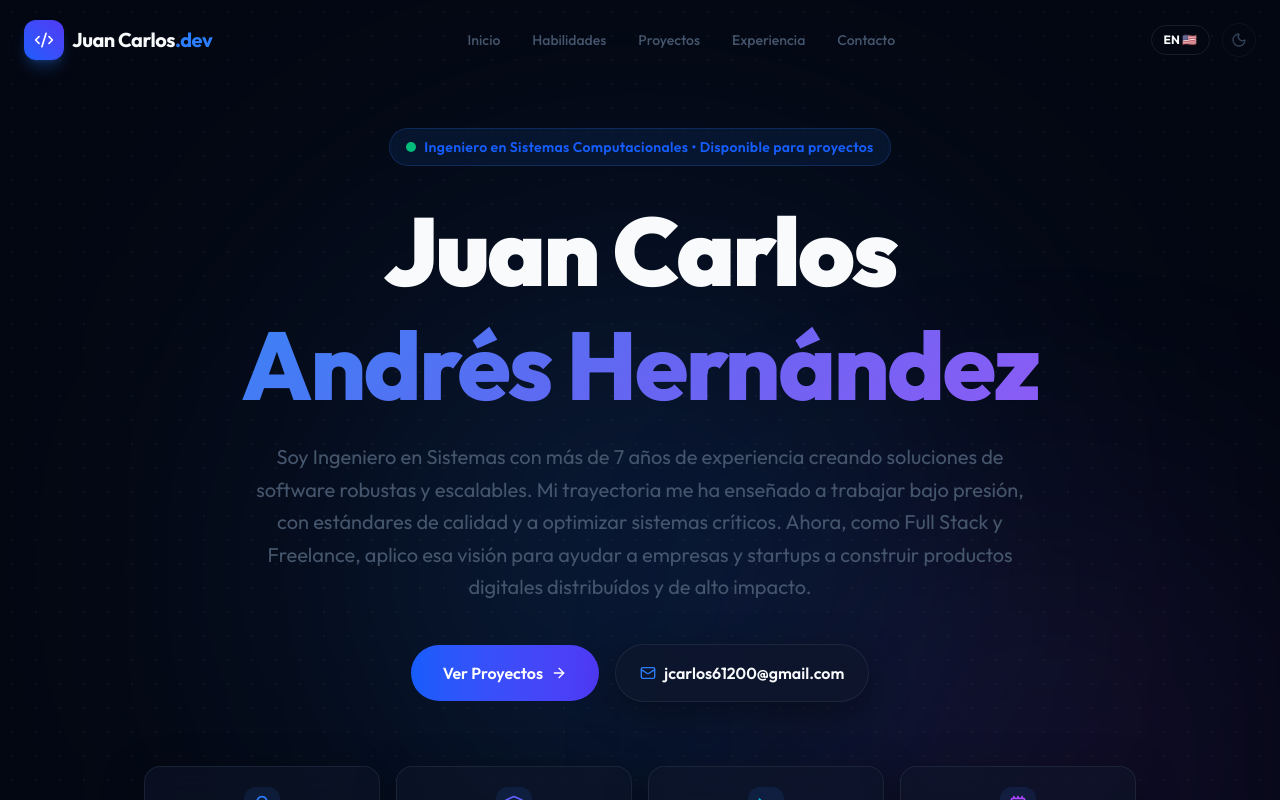
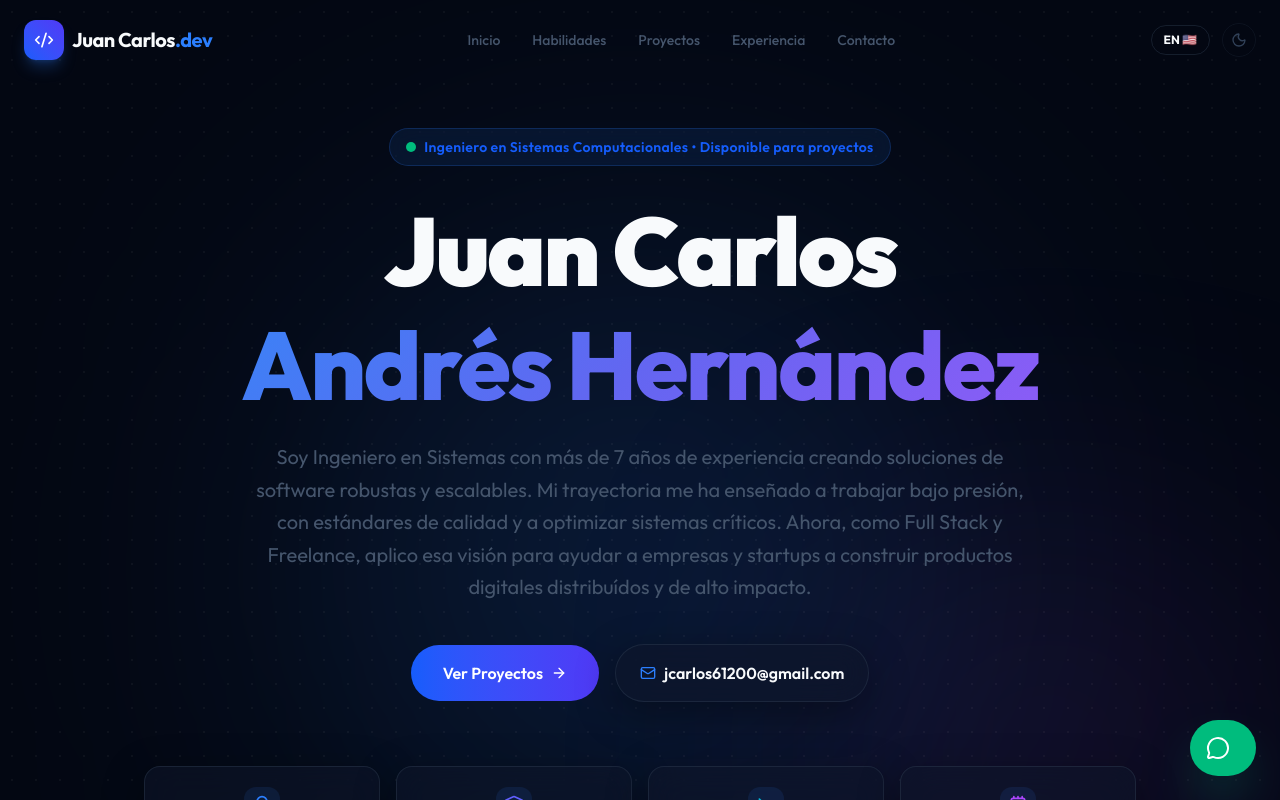
Before and after one commit to mscandy3312/portafolio, a Next.js app: page / in a window 1280 px wide. Shown: the top 800 px of the page. Built offline with nearby package versions, Linux system fonts and the light colour scheme.

Commit message:
Añadido OpenGraph SEO metadata y widget flotante de WhatsApp

```diff
--- a/src/app/layout.tsx
+++ b/src/app/layout.tsx
@@ -1,11 +1,36 @@
 import "./globals.css";
 import { Outfit } from "next/font/google";
+import { Metadata } from "next";
 
 const outfit = Outfit({ subsets: ["latin"] });
 
-export const metadata = {
-  title: "Juan Carlos Hernández | Full Stack Engineer",
-  description: "Portafolio profesional de desarrollo de software e ingeniería",
+export const metadata: Metadata = {
+  title: "Juan Carlos Hernández | Full Stack Engineer & Microservices Architect",
+  description: "Portafolio profesional de Juan Carlos Hernández - Ingeniero en Sistemas Computacionales con +7 años de experiencia en desarrollo Full Stack, Java 17, Spring Boot y Next.js.",
+  keywords: ["Juan Carlos Hernández", "Full Stack Engineer", "Java", "Spring Boot", "Microservicios", "Next.js", "React", "TypeScript", "SHCP COMPRANET", "Portafolio"],
+  authors: [{ name: "Juan Carlos Hernández" }],
+  openGraph: {
+    title: "Juan Carlos Hernández | Full Stack Engineer & Microservices Architect",
+    description: "Ingeniero en Sistemas Computacionales con +7 años de experiencia en arquitecturas escalables, Java 17, Spring Boot, Next.js y soluciones empresariales.",
+    url: "https://github.com/mscandy3312/portafolio",
+    siteName: "Portafolio Juan Carlos Hernández",
+    images: [
+      {
+        url: "/projects/comprasnova.png",
+        width: 1200,
+        height: 630,
+        alt: "Juan Carlos Hernández - Portafolio Profesional",
+      },
+    ],
+    locale: "es_MX",
+    type: "website",
+  },
+  twitter: {
+    card: "summary_large_image",
+    title: "Juan Carlos Hernández | Full Stack Engineer",
+    description: "Portafolio profesional de desarrollo de software, microservicios y soluciones Web/Mobile.",
+    images: ["/projects/comprasnova.png"],
+  },
 };
 
 export default function RootLayout({
--- a/src/app/page.tsx
+++ b/src/app/page.tsx
@@ -7,6 +7,7 @@ import Skills from "@/components/Skills";
 import Projects from "@/components/Projects";
 import Experience from "@/components/Experience";
 import Contact from "@/components/Contact";
+import FloatingWhatsApp from "@/components/FloatingWhatsApp";
 
 export default function Home() {
   const [lang, setLang] = useState<"es" | "en">("es");
@@ -19,6 +20,7 @@ export default function Home() {
       <Projects lang={lang} />
       <Experience lang={lang} />
       <Contact lang={lang} />
+      <FloatingWhatsApp lang={lang} />
     </main>
   );
 }
--- /dev/null
+++ b/src/components/FloatingWhatsApp.tsx
@@ -0,0 +1,31 @@
+"use client";
+
+import { motion } from "framer-motion";
+import { MessageCircle } from "lucide-react";
+
+export default function FloatingWhatsApp({ lang = "es" }: { lang?: "es" | "en" }) {
+  const phoneNumber = "525663852677";
+  const defaultMsg = lang === "es"
+    ? "Hola Juan Carlos, estuve viendo tu portafolio web y me gustaría ponerme en contacto."
+    : "Hello Juan Carlos, I was looking at your portfolio and would like to get in touch.";
+
+  const whatsappUrl = `https://wa.me/${phoneNumber}?text=${encodeURIComponent(defaultMsg)}`;
+
+  return (
+    <motion.a
+      initial={{ scale: 0, opacity: 0 }}
+      animate={{ scale: 1, opacity: 1 }}
+      transition={{ delay: 1, type: "spring", stiffness: 200 }}
+      href={whatsappUrl}
+      target="_blank"
+      rel="noopener noreferrer"
+      aria-label="Contactar por WhatsApp"
+      className="fixed bottom-6 right-6 z-40 p-4 rounded-full bg-emerald-500 hover:bg-emerald-400 text-white shadow-2xl shadow-emerald-500/40 hover:scale-110 active:scale-95 transition-all duration-300 flex items-center gap-2.5 group"
+    >
+      <MessageCircle className="w-6 h-6" />
+      <span className="max-w-0 overflow-hidden whitespace-nowrap group-hover:max-w-xs transition-all duration-500 text-xs font-extrabold uppercase tracking-wider">
+        {lang === "es" ? "WhatsApp Directo" : "Direct WhatsApp"}
+      </span>
+    </motion.a>
+  );
+}
```
